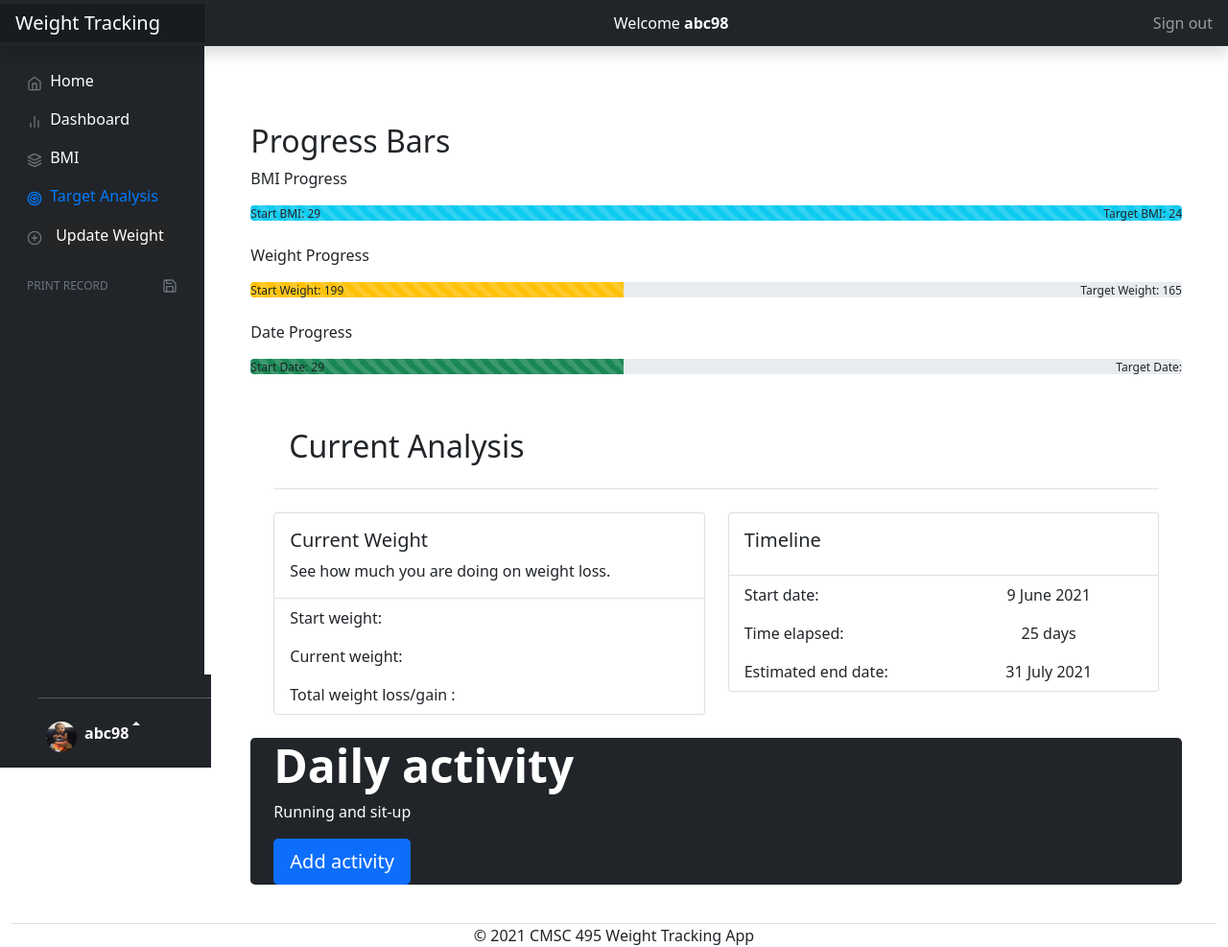
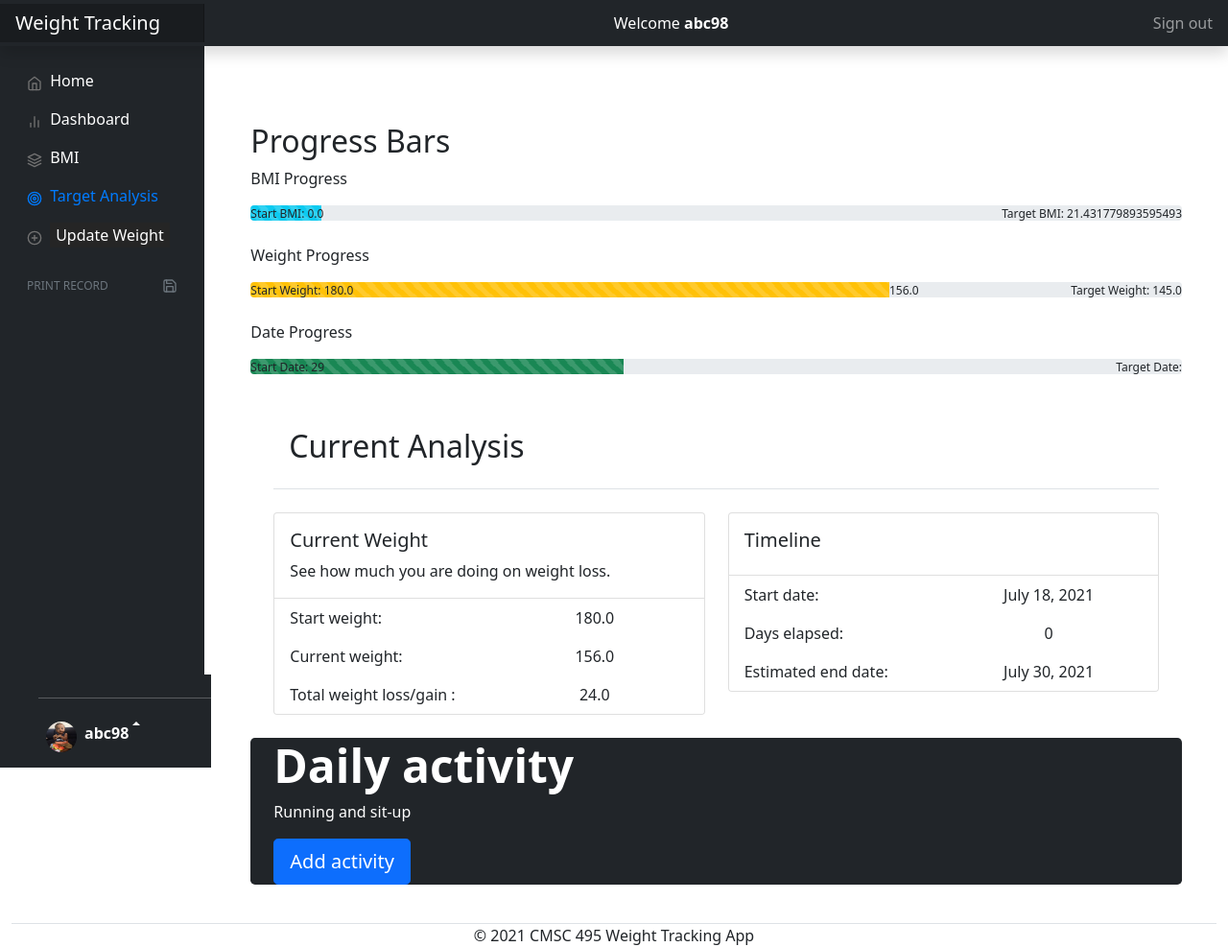
Before and after one commit to teneh2021/cmsc495, a Django app: page /target/ in a window 1280 px wide. Shown: the whole page at 96% size. Run offline with Django 3.2, Linux system fonts and the light colour scheme; a user stored in the database is signed in; data comes from the database, SQL or seed files in the repository; both versions use the stored data as it was after the commit; some libraries are stand-ins or nearby versions.

Commit message:
Updated whole project

```diff
--- a/WeightTrackers/admin.py
+++ b/WeightTrackers/admin.py
@@ -2,11 +2,11 @@
 
 from django.contrib import admin
 from django.contrib.auth.models import User
-from .models import Profile, Weight, Activities, Calculate, AddWeight
+from .models import Profile, Weight, Activities, Calculate, AddWeight, WeightTracker
 
 # Register your models here.
 #admin.site.unregister(User)
-#admin.site.register(WeightTracker)
+admin.site.register(WeightTracker)
 #admin.site.register(User)
 admin.site.register(AddWeight)
 admin.site.register(Profile)
--- a/WeightTrackers/models.py
+++ b/WeightTrackers/models.py
@@ -28,11 +28,11 @@ ACTIVITY_LEVEL = (
 class WeightTracker(models.Model):
 
     #username = models.ForeignKey(User, on_delete=models.CASCADE, related_name='WeightTracker', null=True)
-    user = models.OneToOneField(User, on_delete=models.CASCADE)
+    user = models.OneToOneField(User, null=True, related_name='weighttracker', on_delete=models.CASCADE)
     date_created = models.DateTimeField(auto_now_add=True)
 
     def __str__(self):
-        return str(self.username)
+        return str(self.user)
 
 
 class Profile(models.Model):
@@ -66,7 +66,7 @@ class Weight(models.Model):
     target_weight = models.FloatField(max_length=20, default=0,  verbose_name='Enter your target weight')
     finish_date = models.DateField(null=True)
     def __str__(self):
-        return str(self.target_weight)
+        return str(self.topic)
 
 
 
@@ -79,7 +79,7 @@ class Activities(models.Model):
         help_text=message)
 
     def __str__(self):
-        return str(self.activity_level)
+        return str(self.topic)
 
 
 class Calculate(models.Model):
--- a/WeightTrackers/templates/WeightTrackers/target.html
+++ b/WeightTrackers/templates/WeightTrackers/target.html
@@ -31,17 +31,18 @@
           <!--
           <div class="progress-bar" role="progressbar" style="width: 50%" aria-valuenow="15" aria-valuemin="0" aria-valuemax="100"></div>-->
           <div class="progress-bar progress-bar-striped progress-bar-animated bg-info" id="bmi_progress" role="progressbar" style="width: {{bmi_progress}}%" aria-valuenow="40" aria-valuemin="0" aria-valuemax="100"></div>
-          <div class="position-absolute">Start BMI: 29</div>
-          <div class="position-absolute end-0">Target BMI: 24</div>
+          <div class="position-absolute">Start BMI: {{initial_bmi}}</div>
+          <div class="position-absolute end-0">Target BMI: {{target_bmi}}</div>
         </div>
         </div>
         <br>
         <div class="bd-example">
            <p>Weight Progress</p>
         <div class="progress position-relative">
-          <div class="progress-bar progress-bar-striped progress-bar-animated bg-warning" role="progressbar" style="width: 40%" aria-valuenow="40" aria-valuemin="0" aria-valuemax="100"></div>
-          <div class="position-absolute">Start Weight: 199</div>
-          <div class="position-absolute end-0">Target Weight: 165</div>
+          <div class="progress-bar progress-bar-striped progress-bar-animated bg-warning" role="progressbar" style="width: {{slide_value}}%" aria-valuenow="40" aria-valuemin="0" aria-valuemax="100"></div>
+          {{last_item}}
+          <div class="position-absolute">Start Weight: {{first_item}}</div>
+          <div class="position-absolute end-0">Target Weight: {{finish_wt}}</div>
         </div>
         <br>
         </div>
@@ -79,9 +80,9 @@
                 <p class="card-text">See how much you are doing on weight loss.</p>
               </div>
               <ul class="list-group list-group-flush">
-                <li class="list-group-item"><div class="row"> <div class="col-6 col-md-6 "> Start weight: </div> <div class="col-6 col-md-6  " style="text-align: center;">{{request.user.first_item}}</div></div>   </li>
-                <li class="list-group-item"><div class="row"> <div class="col-6 col-md-6 "> Current weight: </div> <div class="col-6 col-md-6  " style="text-align: center;">{{request.user.last_item}}</div></div>   </li>
-                <li class="list-group-item"><div class="row"> <div class="col-6 col-md-6 "> Total weight loss/gain : </div> <div class="col-6 col-md-6  " style="text-align: center;">{{request.user.total_loss}}</div></div>   </li>
+                <li class="list-group-item"><div class="row"> <div class="col-6 col-md-6 "> Start weight: </div> <div class="col-6 col-md-6  " style="text-align: center;">{{first_item}}</div></div>   </li>
+                <li class="list-group-item"><div class="row"> <div class="col-6 col-md-6 "> Current weight: </div> <div class="col-6 col-md-6  " style="text-align: center;">{{last_item}}</div></div>   </li>
+                <li class="list-group-item"><div class="row"> <div class="col-6 col-md-6 "> Total weight loss/gain : </div> <div class="col-6 col-md-6  " style="text-align: center;">{{total_loss}}</div></div>   </li>
 
                 </ul>
             </div>
@@ -93,9 +94,9 @@
                 <h5 class="card-title">Timeline</h5>
               </div>
               <ul class="list-group list-group-flush">
-                <li class="list-group-item"><div class="row"> <div class="col-6 col-md-6 "> Start date: </div> <div class="col-6 col-md-6  " style="text-align: center;">9 June 2021</div></div>   </li>
-                <li class="list-group-item"><div class="row"> <div class="col-6 col-md-6 "> Time elapsed: </div> <div class="col-6 col-md-6  " style="text-align: center;">25 days</div></div>   </li>
-                <li class="list-group-item"><div class="row"> <div class="col-6 col-md-6 "> Estimated end date: </div> <div class="col-6 col-md-6  " style="text-align: center;"> 31 July 2021</div></div>   </li>
+                <li class="list-group-item"><div class="row"> <div class="col-6 col-md-6 "> Start date: </div> <div class="col-6 col-md-6  " style="text-align: center;">{{start_date}}</div></div>   </li>
+                <li class="list-group-item"><div class="row"> <div class="col-6 col-md-6 "> Days elapsed: </div> <div class="col-6 col-md-6  " style="text-align: center;">{{time_elapse}}</div></div>   </li>
+                <li class="list-group-item"><div class="row"> <div class="col-6 col-md-6 "> Estimated end date: </div> <div class="col-6 col-md-6  " style="text-align: center;"> {{target_date}}</div></div>   </li>
                 </ul>
             </div>
             </div>
--- a/WeightTrackers/views.py
+++ b/WeightTrackers/views.py
@@ -1,5 +1,6 @@
 
 
+from django.forms.utils import to_current_timezone
 from .forms import *
 import math
 from django.db.models import F
@@ -24,8 +25,10 @@ from django.core.files.storage import FileSystemStorage
 from django.http import HttpResponse
 from django.template.loader import render_to_string
 from weasyprint import HTML
-
-import tempfile
+from django.views.generic import TemplateView
+from chartjs.views.lines import BaseLineChartView
+from random import randint
+from django.utils import timezone
 
 
 
@@ -150,47 +153,46 @@ def weight_diff():
 
 class AllInOne():
 
-	def user_photo():
-		for entry in Profile.objects.all():
-			user_photo = entry.user_photo
+	def user_photo(self):
+		entry = Profile.objects.values_list('user_photo')
+		if len(entry) !=0:
+			user_photo = entry[0]
+		else:
+			user_photo ="No user photo"
 		return user_photo
 
-	def total_loss_gain():
-		ist_item = []
-		for enter in AddWeight.objects.all():
-			list_item.append(enter.add_weight)
+	def total_loss_gain(self):
+		list_item = AddWeight.objects.values_list('add_weight', flat=True)
+		listed = list(list_item)
 
-		first_item = 0
-		last_item = 0
 		total_loss = 0
 		#entry = AddWeight.objects.values_list('add_weight', flat=True)
-		if len(list_item) != 0:
-			first_item = list_item[0]
-			last_item = list_item[-1]
+		if len(listed) != 0:
+			first_item = listed[0]
+			last_item = listed[-1]
 			total_loss = abs(first_item - last_item)
 		else:
 			total_loss =0
 		return total_loss
 
-	def time_elapsed():
-		date =WeightTracker.objects.get(id=1)
+	def time_elapsed(self):
+		for ent in WeightTracker.objects.all():
+			dated = ent.date_created
+		time_elaps= timezone.now() - dated
+		return time_elaps.days
 
-		pass
+	def health_tip(self):
+		line = 0
+		linee = []
+		fs = FileSystemStorage('.')
+		fact_file = fs.open('health_facts.txt', 'r')
+		for lines in fact_file:
+			lengh = lines.split('\n')
+			linee.append(lengh)
+			line += 1
+		randa = randint(0, line)
+		return linee[randa][0]
 
-
-
-user_photo = Profile.objects.values_list('user_photo')
-list_item = []
-
-
-first_item =0
-last_item=0
-total_loss =0
-#entry = AddWeight.objects.values_list('add_weight', flat=True)
-if len(list_item)!=0:
-	first_item = list_item[0]
-	last_item = list_item[-1]
-	total_loss = abs(first_item - last_item)
 
 class WeightCreateView(BSModalCreateView):
 	template_name = 'WeightTrackers/book.html'
@@ -217,13 +219,26 @@ class AddActivityView(BSModalCreateView):
 		return redirect('target')
 
 
-
 @login_required
 def user_home(request):
+	all_func = AllInOne()
+	weights =AddWeight.objects.values_list('add_weight', flat=True)
+	weight_list= list(weights)
+	if len(weight_list) !=0:
+		first_wt = weight_list[0]
+		last_wt = weight_list[-1]
+	else:
+		first_wt = "Weight not added yet"
+		last_wt = "Weight not added yet"
+	activity= Activities.objects.values_list('add_activity', flat=True)
+	activity_list= list(activity)
+	if len(activity_list) !=0:
+		activated = activity_list[-1]
+	else:
+		activated = "No activities added"
 
-
-	context={'user_pict': user_photo,  'first_item': first_item, 'last_item': last_item, 'bmi': bmi_calc(), 'total_loss': total_loss }
-	list_item =[]
+	context={'user_pict': all_func.user_photo(), 'time_elapse': all_func.time_elapsed(), 'add_activity': activated, 'health_tip':all_func.health_tip(),
+	 'first_item': first_wt, 'last_item': last_wt, 'bmi': bmi_calc(), 'total_loss': all_func.total_loss_gain() }
 
 	return render(request, 'WeightTrackers/home.html', context)
 
@@ -267,14 +282,17 @@ def user_register(request):
 
 				form.save(commit=True)
 
+
 				user = form.cleaned_data.get('username')
-
+				username=User.objects.get(username=user)
+				weighttracker = WeightTracker.objects.create(user=username)
 				messages.success(request, 'Account was created for ' + user)
 
 				return redirect('/login')
 
 		context = {'form':form}
 		return render(request, 'WeightTrackers/register.html', context)
+
 
 
 def editProfile(request):
@@ -340,8 +358,6 @@ def user_settings(request):
 
 
 
-from django.views.generic import TemplateView
-from chartjs.views.lines import BaseLineChartView
 
 
 class LineChartJSONView(BaseLineChartView):
@@ -369,6 +385,8 @@ class LineChartJSONView(BaseLineChartView):
 
 line_chart = TemplateView.as_view(template_name='dashboard.html')
 line_chart_json = LineChartJSONView.as_view()
+
+
 def dashboard(request):
 
 	calculations =[]
@@ -385,13 +403,58 @@ def welcome(request):
 
 
 def target(request):
-	target_bmi = 29
-	bmi_progress =20 * abs(target_bmi -bmi_calc() )
+	all_func=AllInOne()
+	weights = AddWeight.objects.values_list('add_weight', flat=True)
+	weight_list = list(weights)
+	if len(weight_list) != 0:
+		first_wt = weight_list[0]
+		last_wt = weight_list[-1]
+	else:
+		first_wt = 0
+		last_wt = 0
+
+	target_date1 = Weight.objects.values_list('finish_date', flat=True)
+	target_date = list(target_date1)
+	if len(target_date) !=0:
+		target_date2 = target_date[-1]
+		for entry in Weight.objects.all():
+			finish_wt=entry.target_weight
+	else:
+		target_date2 ="Not set yet"
+		finish_wt =0
+	weight_diff = first_wt - finish_wt
+	wt_quotient= 100/weight_diff
+	current_wt_diff= first_wt -last_wt
+	slide_value = current_wt_diff * wt_quotient
+	""" target date section"""
+	for ent in WeightTracker.objects.all():
+		dated = ent.date_created
+
+	""" Bmi section"""
+	heihgt_list = Profile.objects.values_list('height', flat=True)
+	if len(heihgt_list) !=0:
+		height = list(heihgt_list)[-1]
+	else:
+		height =1
+	target_bmi = finish_wt * 0.454 / (height * height * 0.0254 * 0.0254)
+	initial_bmi_list = Calculate.objects.values_list('bmi', flat=True)
+	if len(initial_bmi_list) !=0:
+		initial_bmi = initial_bmi_list[0]
+	else:
+		initial_bmi = 0
+
+	bmi_diff = abs(initial_bmi - target_bmi)
+	bmi_quotient = 100/bmi_diff
+
+	bmi_progress =bmi_quotient * abs(target_bmi - bmi_calc() )
+	print(bmi_progress)
 
 	activity =None
 	for entry in Activities.objects.all():
 		activity = entry.add_activity
-	my_dict = {'first_item': first_item, 'last_item': last_item, 'total_loss': total_loss, 'activity': activity, 'bmi_progress': bmi_progress}
+	my_dict = {'first_item': first_wt, 'last_item': last_wt, 'slide_value': slide_value, 'initial_bmi': initial_bmi,
+	'time_elapse': all_func.time_elapsed(), 'target_date': target_date2, 'start_date': dated.date, 'target_bmi': target_bmi,
+	 'total_loss': all_func.total_loss_gain(), 'activity': activity, 'finish_wt': finish_wt, 'bmi_progress': bmi_progress}
 	return render(request, 'WeightTrackers/target.html', context=my_dict)
 
 
```
Also changed, not shown: WeightTrackers/forms.py (+4 -5 lines), WeightTrackers/templates/WeightTrackers/home.html (+6 -9 lines), health_facts.txt (added, +29 -0 lines), WeightTrackers/migrations/0001_initial.py, WeightTrackers/migrations/0002_auto_20210718_0002.py (added), WeightTrackers/migrations/0002_rename_username_weighttracker_user.py (deleted), db.sqlite3, media/WeightTrackers/media/20171222_202415_Multi2.jpg (added).
